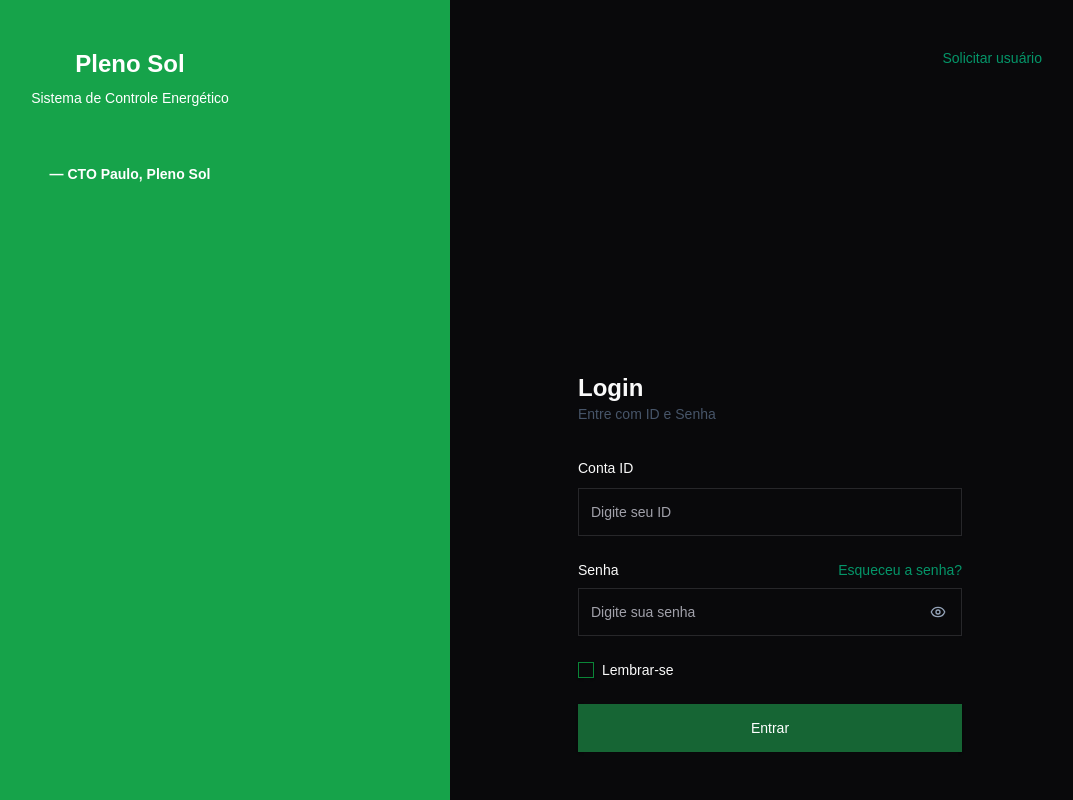
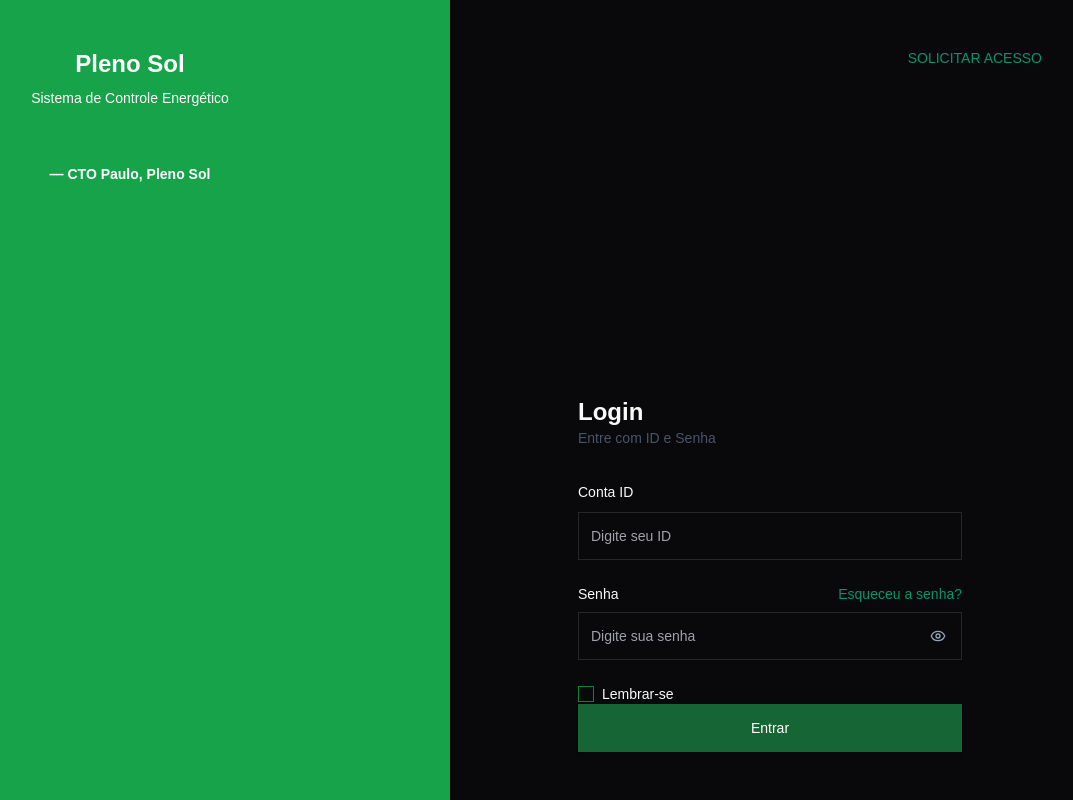
Before and after one commit to PauloStraforini/pleno_sol_upx, a Next.js app: page /sing in a window 1280 px wide. Shown: the whole page, without its empty margins (190-1263 px from the left). Built offline with nearby package versions, Linux system fonts and the light colour scheme.

Commit message:
✨ Update: Correct function name to SignUp and translate comments to Portuguese

```diff
--- a/app/sing/page.tsx
+++ b/app/sing/page.tsx
@@ -6,12 +6,10 @@ import { Checkbox } from "@/components/ui/checkbox";
 import { Input } from "@/components/ui/input";
 import { Label } from "@/components/ui/label";
 
-
-
-export default function singUp() {
+export default function SignUp() {
   return (
     <div className="flex min-h-screen">
-      {/* Left Panel */}
+      {/* Painel Esquerdo */}
       <div className="flex w-1/2 flex-col justify-between bg-green-600 p-12">
         <div className="flex flex-col items-center text-center text-white">
           <h1 className="mb-2 text-2xl font-bold">Pleno Sol</h1>
@@ -23,16 +21,18 @@ export default function singUp() {
         </div>
       </div>
 
-      {/* Right Panel */}
+      {/* Painel Direito */}
       <div className="flex w-1/2 flex-col justify-between p-12">
+        {/* Link para solicitar acesso */}
         <div className="flex justify-end">
           <div className="text-sm text-slate-600">
             <Link href="/create-account" className="text-emerald-600 hover:underline">
-              Solicitar usuário
+              SOLICITAR ACESSO
             </Link>
           </div>
         </div>
 
+        {/* Formulário de Login */}
         <div className="mx-auto w-full max-w-sm">
           <div className="mb-8">
             <h2 className="text-2xl font-semibold">Login</h2>
@@ -40,6 +40,7 @@ export default function singUp() {
           </div>
 
           <form className="space-y-6">
+            {/* Campo de ID */}
             <div className="space-y-2">
               <Label htmlFor="ID">Conta ID</Label>
               <Input
@@ -50,6 +51,7 @@ export default function singUp() {
               />
             </div>
 
+            {/* Campo de Senha */}
             <div className="space-y-2">
               <div className="flex items-center justify-between">
                 <Label htmlFor="password">Senha</Label>
@@ -77,6 +79,7 @@ export default function singUp() {
               </div>
             </div>
 
+            {/* Checkbox Lembrar-se */}
             <div className="flex items-center space-x-2">
               <Checkbox id="remember" />
               <Label htmlFor="remember" className="text-sm font-normal">
@@ -84,12 +87,14 @@ export default function singUp() {
               </Label>
             </div>
 
+            {/* Botão de Login */}
 
+            <Link href="/dash_pleno_sol" className="text-emerald-600 hover:underline">
 
             <Button className="h-12 w-full bg-green-800 text-white hover:bg-green-700">
               Entrar
             </Button>
-
+            </Link>
 
           </form>
         </div>
```
Also changed, not shown: app/dash_pleno_sol/page.tsx (renamed from app/dashboard/page.tsx).
